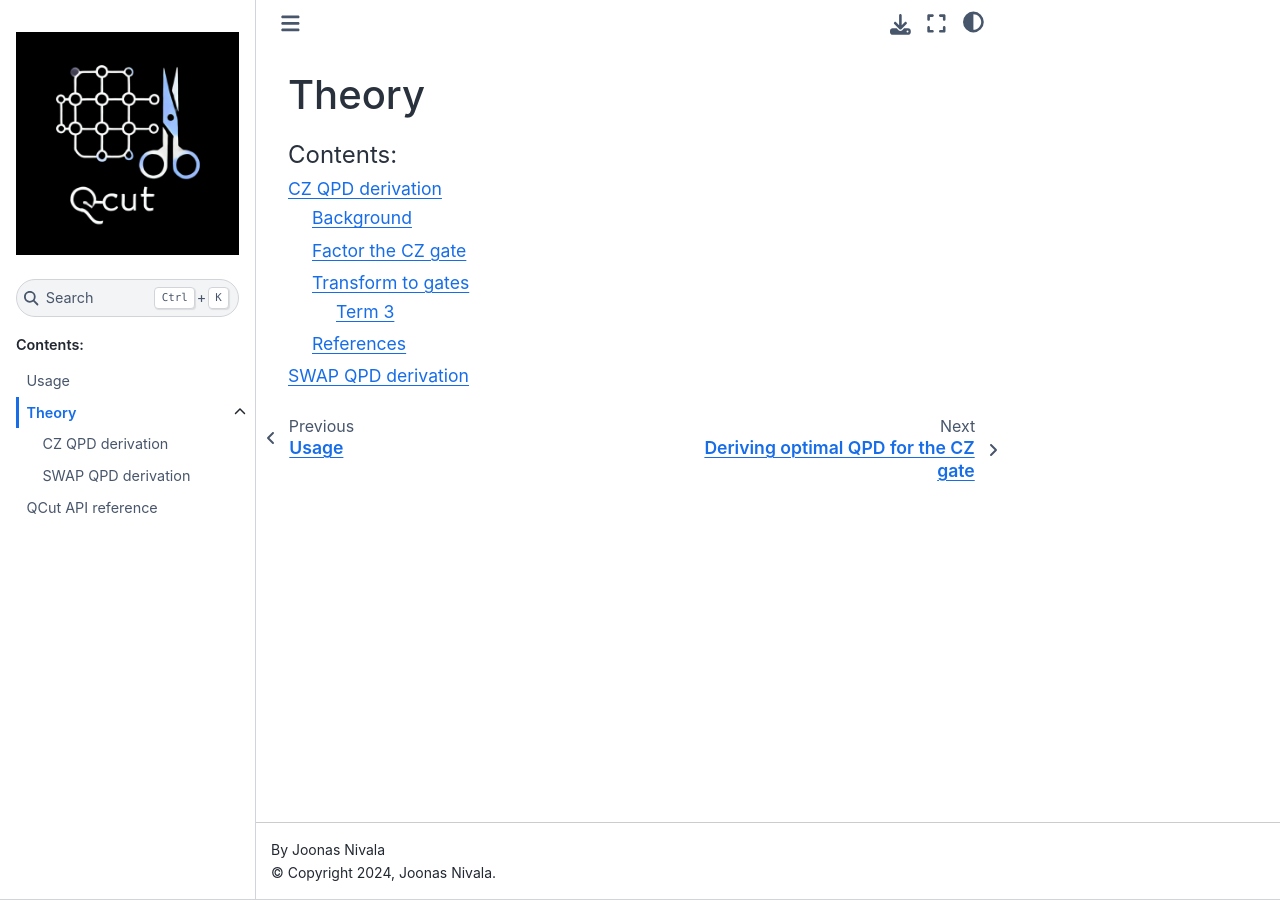
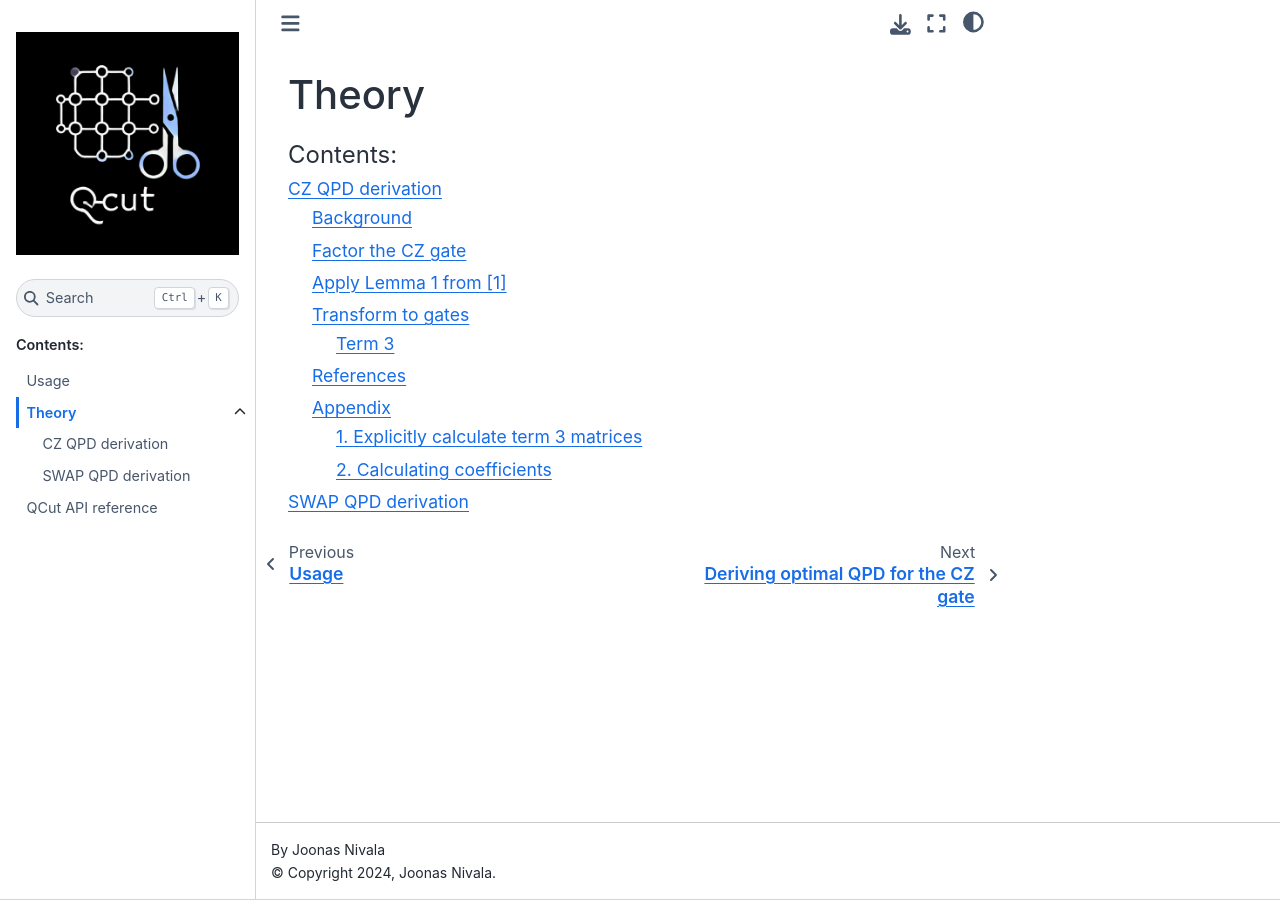
Before and after one commit to JooNiv/QCut, a Sphinx documentation site: the page built from docs/Theory.rst, in a window 1280 px wide. Built offline with Sphinx 7.4.7 and the Sphinx Book theme 1.1.4, drawn with Linux system fonts in a browser that asks for light colours; pages that are not in the unit, such as notebooks, are missing from menus; the version number could not be read and is left out; some of the changed lines change nothing that is shown.

Commit message:
update CZ QPD derivation

```diff
--- a/docs/theory/CZ_derivation.md
+++ b/docs/theory/CZ_derivation.md
@@ -1,8 +1,6 @@
 # Deriving optimal QPD for the CZ gate
 
-**
-Here we will briefly go over where the decomposition for the CZ gate used comes from and how that is transfromed to operations implementable on a quantum computer. The derivation is based on [1].
-**
+**Here we will briefly go over where the decomposition for the CZ gate used comes from and how that is transfromed to operations implementable on a quantum computer. The derivation is based on [1].**
 
 ## Background
 
@@ -11,41 +9,43 @@
 ## Factor the CZ gate
 
 The CZ gate can (upto global phase) be decomposed as:
-$$
+
+(eq1)=
 \begin{equation}
 CZ = \exp(i\pi Z \otimes I/4) \cdot \exp(i\pi I \otimes Z/4) \cdot \exp(-i\pi Z \otimes Z/4)
 \end{equation}
-$$
 
-We can immediately see that the first two channels are just local single qubit Z rotations. The only non-local part is then the third term $\exp(-i\pi Z \otimes Z/4)$ and so has the form $\exp(i\theta A_1 \otimes A_2)$ with $A_1 = A_2 = Z, \theta = -\pi/4$
+We can immediately see that the first two channels are just local single qubit Z rotations, S gates in this case. The only non-local part is then the third term $\exp(-i\pi Z \otimes Z/4)$ and so has the form $\exp(i\theta A_1 \otimes A_2)$ with $A_1 = A_2 = Z, \theta = -\pi/4$
 
-## Apply Lemma 1 from [1]
+## Apply Lemma 1 from [[1]](#references)
 
 The lemma states that we can decompose the super operator $S(\exp(i\theta A_1 \otimes A_2))$ as:
-$$
+
+(eq2)=
+\begin{equation}
 \begin{aligned}
 S(\exp(i\theta A_1 \otimes A_2)) &= \cos^2(\theta)S(I \otimes I) + \sin^2(\theta)S(A_1 \otimes A_2) + 1/8 \cos(\theta)\sin(\theta) \\
-& \sum_{(\alpha_1, \alpha_2) \in \{\plusmn1\}} \alpha_1 \alpha_2 [S((I+\alpha_1A_1) \otimes S(I+i\alpha_2A_2)) + \\
+& \sum_{(\alpha_1, \alpha_2) \in \{\pm 1\}} \alpha_1 \alpha_2 [S((I+\alpha_1A_1) \otimes S(I+i\alpha_2A_2)) + \\
 & S((I+i\alpha_1A_1) \otimes S(I+\alpha_2A_2))]
 \end{aligned}
-$$
+\end{equation}
 
 if $A_1^2 = A_2^2 = I$, which is the case for the pauli operators.
 
 ## Transform to gates
 
-In less mathematical terms we can decompose any gate of form $S(\exp(i\theta A_1 \otimes A_2))$ into a set of 6 single qubit operations. Looking at the decomposition we can see that term 1 is just applying identity on both qubits aka doing nothing. The second term is applying $A_1$ on qubit 1 and $A_2$ on qubit 2, remember that A are pauli operators. The third term is a bit more complex so let us look at it in detail.
+In less mathematical terms we can decompose any gate of form $S(\exp(i\theta A_1 \otimes A_2))$ into a set of 6 single qubit operations. Looking at the decomposition we can see that term 1 is just applying identity on both qubits aka doing nothing. The second term is applying $A_1$ on qubit 1 and $A_2$ on qubit 2, remember that A are pauli operators and the total operations of term 2 is then the Z gate on both qubits. The third term is a bit more complex so let us look at it in detail.
 
 ### Term 3
 
 Let us look at the structure that repeats twice in the sum:
 $S((I+\alpha_1A_1) \otimes S(I+i\alpha_2A_2))$
 
-We can see that the superoperator acts separately on each qubit so we can look at in in two parts. By calculating out the matrices we can see that the imaginary term is just the S gate (for $\alpha=+1$) and the $S^\dag$ gate for $\alpha=-1$. Similarly we can see that the real term is the $\ket{0}\bra{0}$ projector for $\alpha=+1$ and the $\ket{1}\bra{1}$ for $\alpha=-1$. The total operation from the third term then becomes either measure + apply S/$S^\dag$ or apply S/$S^\dag$ + measure.
+We can see that the superoperator acts separately on each qubit so we can look at in in two parts. By calculating out the matrices [Appendix 1](#1-explicitly-calculate-term-3-matrices) we can see that the imaginary term is just the S gate (for $\alpha=-1$) and the $S^\dagger$ gate for $\alpha=+1$. Similarly we can see that the real term is the $\ket{0}\bra{0}$ projector for $\alpha=+1$ and the $\ket{1}\bra{1}$ for $\alpha=-1$. The total operation from the third term then becomes either measure + apply S/$S^\dagger$ or apply S/$S^\dagger$ + measure.
 
 ----
 
-Now we can get the full decomposition by applying the extra terms from equation 1, which are also just S gates and calculating the coefficients. The full decomposition is then:
+Now we can get the full decomposition by applying the extra terms from [equation 1](#eq1), which are also just S gates and calculating the coefficients [Appendix 2](#2-calculating-coefficients). The full decomposition is then:
 
 | Qubit 1 | Qubit 2 | Coef |
 | :---    |  :---:  | ---: |
@@ -56,7 +56,98 @@
 | Z       | Meas    | -1/2 |
 | I       | Meas    |  1/2 |
 
-Here Meas is the computational basis measurement and Z S means first applying the Z gate and the the S gate. I is the identity gate.
+Here Meas is the computational basis measurement and Z S means first applying the Z gate and the the S gate. I is the identity gate. Z S could also be simplified to the $S^\dagger$ gate here since they are equal upto a global phase.
 
+(references)=
 ## References
 1. K. Mitarai and K. Fujii, "Constructing a virtual two-qubit gate by sampling single-qubit operations", New J. Phys., vol. 23, no. 2, p. 023021, Feb. 2021, doi: 10.1088/1367-2630/abd7bc.
+
+## Appendix
+
+### 1. Explicitly calculate term 3 matrices
+
+$
+\begin{aligned}
+Z =& \begin{pmatrix}
+    1 & 0 \\ 0 & -1
+    \end{pmatrix} \\
+\end{aligned}
+$,
+$
+\begin{aligned}
+I =& \begin{pmatrix}
+    1 & 0 \\ 0 & 1
+    \end{pmatrix} \\
+\end{aligned}
+$
+
+#### Imagnary term
+$I+i\alpha A$, with
+
+A = Z, $\alpha = \pm 1$
+
+Expanding gives:
+$
+\begin{aligned}
+& \begin{pmatrix}
+    i\pm 1 & 0 \\ 0 & i\mp 1
+    \end{pmatrix} \\
+&=  (1 \pm i)\begin{pmatrix}
+    1 & 0 \\ 0 & \pm i
+    \end{pmatrix} \\
+\end{aligned}
+$
+
+This is exactly equal to the S/$S^\dagger$ gate (upto global phase which gets absorber by the coefficient).
+
+#### Real term
+$I+\alpha A$, with
+
+A = Z, $\alpha = \pm 1$
+
+Expanding gives:
+For $\alpha = +1$
+
+$
+\begin{aligned}
+& 2\begin{pmatrix}
+    1 & 0 \\ 0 & 0
+    \end{pmatrix} \\
+&= 2\ket{0}\bra{0}
+\end{aligned}
+$
+
+For $\alpha = -1$
+
+$
+\begin{aligned}
+& 2\begin{pmatrix}
+    0 & 0 \\ 0 & 1
+    \end{pmatrix} \\
+&= 2\ket{1}\bra{1}
+\end{aligned}
+$
+
+These are exactly the 0 and 1 projectors (the factor of 2 gets absorbed by the coefficient)
+
+### 2. Calculating coefficients
+
+The coefficients follow immediately from the coefficients of [equation 2](#eq2). Let us go term wise:
+
+#### Term 1
+
+$\cos^2(\pi /4)=\frac{1}{2}$
+
+#### Term 2
+
+$\sin^2(\pi /4)=\frac{1}{2}$
+
+#### Term 3
+
+$\frac{1}{8}\cos(\pi/4)\sin(\pi/4) = \frac{1}{16}$
+
+Nos this gets multiplied by the extra factors from the terms in Appendix A (since they can be moved out of the sum). This then gives us:
+
+$\frac{1}{16}*2^2*|1 + i|^2 = \frac{1}{16}*4*2=\frac{1}{2}$
+
+And finally this is multiplied by the $\alpha_1 \alpha_2$ factor from the sum yielding $\pm \frac{1}{2}$ as the coeffcient for term 3 depending on the $\alpha's$.
```
